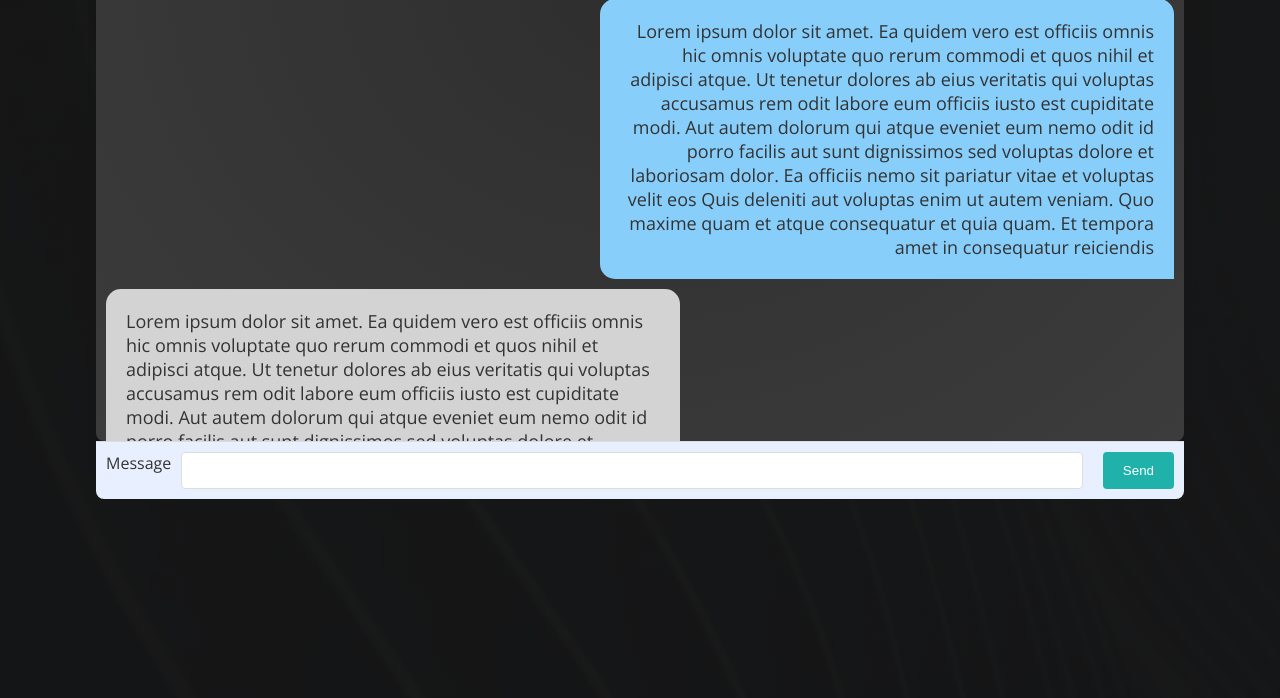
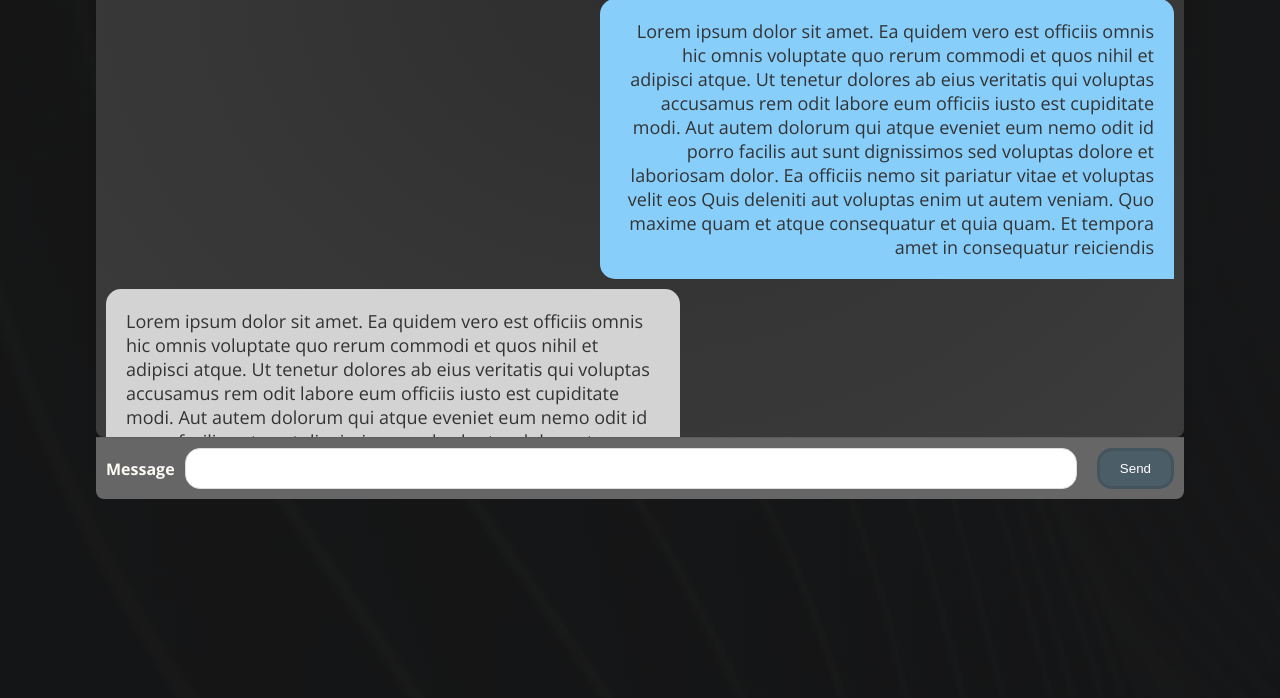
Before and after one commit to OsvaldoTA1/AFRL-Project-UI-Redesign, a Flask app: page /chat in a window 1280 px wide. Shown: the part 602-1300 px from the top of the page. Run offline with Flask 3, Linux system fonts and the light colour scheme; the visitor is signed in with stand-in values (Sample User, id 1); data that the repository does not hold is empty; some libraries are stand-ins or nearby versions.

Commit message:
Finished chat form UI change

```diff
--- a/app/static/css/styles.css
+++ b/app/static/css/styles.css
@@ -208,6 +208,8 @@ footer {
     overflow-y: auto;
     max-height: 70%;
     padding: var(--spacing-small);
+    border-bottom-left-radius: 0;
+    border-bottom-right-radius: 0;
 }
 
 .chat-message-user,
@@ -246,11 +248,17 @@ footer {
     display: flex;
     gap: var(--spacing-small);
     padding: var(--spacing-small);
-    background-color: var(--color-background-lighter);
-    border-top: 1px solid var(--color-border);
+    background-color: var(--color-text-muted);
+    border-top: 1px rgba(0, 0, 0, 0.1) solid;
     border-radius: var(--border-radius-medium);
     border-top-left-radius: 0;
     border-top-right-radius: 0;
+    color: var(--color-text-light);
+}
+
+#chat-form label{
+    align-self: center;
+    font-weight: bolder;
 }
 
 #chat-form input[type="text"] {
@@ -258,17 +266,18 @@ footer {
     padding: var(--spacing-small);
     margin-right: var(--spacing-small);
     border: 1px solid var(--color-border);
-    border-radius: var(--border-radius-small);
+    border-radius: var(--border-radius-large);
     background-color: var(--color-background-light);
     color: var(--color-text);
+    font-weight: 700;
 }
 
 #chat-form input[type="submit"] {
     padding: var(--spacing-small) var(--spacing-medium);
-    background-color: var(--color-accent);
+    background-color: var(--color-primary);
     color: var(--color-background-light);
-    border: none;
-    border-radius: var(--border-radius-small);
+    border: 3px rgba(0, 0, 0, 0.1) solid;
+    border-radius: var(--border-radius-large);
     cursor: pointer;
     transition: background-color 0.3s;
 }
```
